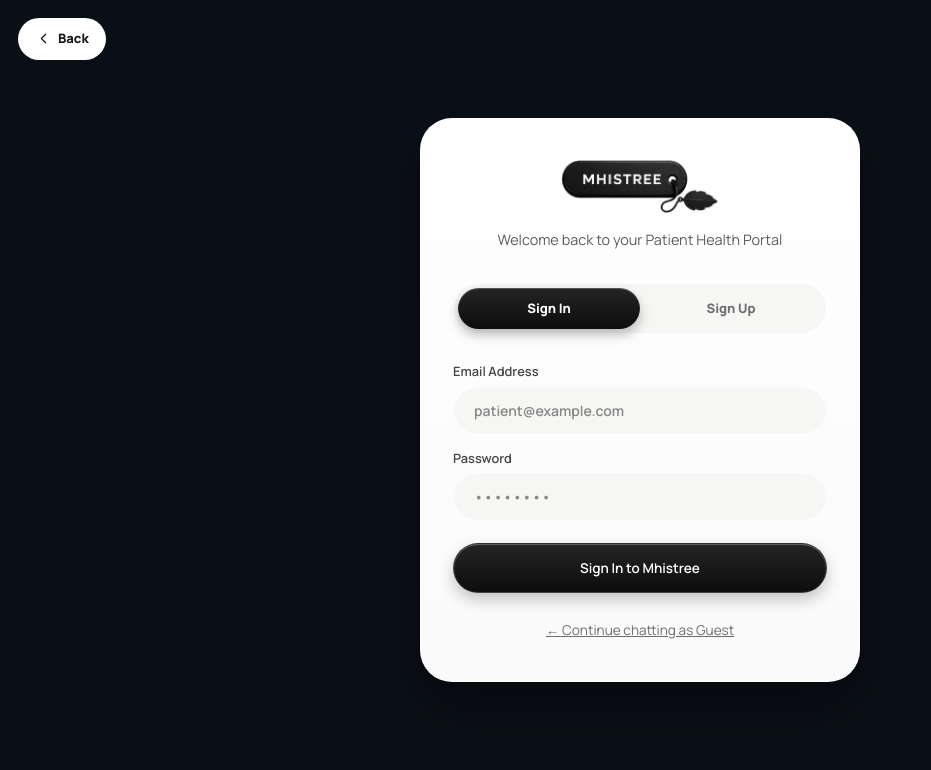
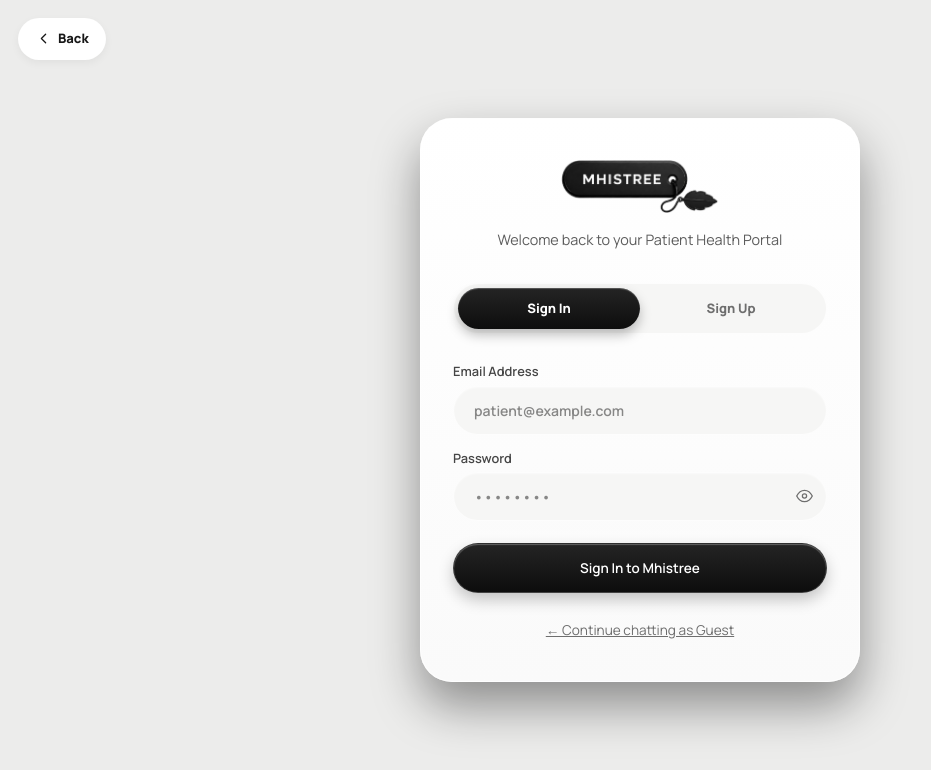
Before and after one commit to Lilworld200/mhistree, a Next.js app: page /auth in a window 1280 px wide. Shown: the top 770 px of the page, without its empty margins (0-931 px from the left). Built offline with nearby package versions, Linux system fonts and the light colour scheme; no server answers.

Commit message:
feat: add icon library, settings view component, auth page, and global styles

```diff
--- a/app/auth/page.tsx
+++ b/app/auth/page.tsx
@@ -24,6 +24,7 @@ export default function AuthPage() {
   const [loading, setLoading] = useState(false);
   const [errorMsg, setErrorMsg] = useState<string | null>(null);
   const [successMsg, setSuccessMsg] = useState<string | null>(null);
+  const [showPw, setShowPw] = useState(false);
 
   const supabase = createClient();
 
@@ -33,10 +34,16 @@ export default function AuthPage() {
     setSuccessMsg(null);
     setLoading(true);
 
+    // Normalize input before it reaches the auth service: trim stray
+    // whitespace and compare emails case-insensitively.
+    const cleanEmail = email.trim().toLowerCase();
+    const cleanFirstName = firstName.trim();
+    const cleanLastName = lastName.trim();
+
     try {
       if (mode === "signin") {
         const { data, error } = await supabase.auth.signInWithPassword({
-          email,
+          email: cleanEmail,
           password,
         });
 
@@ -52,12 +59,12 @@ export default function AuthPage() {
         }
       } else {
         const { data, error } = await supabase.auth.signUp({
-          email,
+          email: cleanEmail,
           password,
           options: {
             data: {
-              first_name: firstName,
-              last_name: lastName,
+              first_name: cleanFirstName,
+              last_name: cleanLastName,
             },
           },
         });
@@ -94,8 +101,8 @@ export default function AuthPage() {
         justifyContent: "center",
         padding: "2rem 1rem",
         position: "relative",
-        background: "var(--color-bg, #0b0f17)",
-        color: "var(--color-fg, #f1f5f9)",
+        background: "var(--shell, #ececeb)",
+        color: "var(--ink, #1a1a1a)",
       }}
     >
       <button
@@ -322,16 +329,44 @@ export default function AuthPage() {
             >
               Password
             </label>
+            <div style={{ position: "relative" }}>
               <input
-              type="password"
+                type={showPw ? "text" : "password"}
                 required
                 minLength={6}
                 value={password}
                 onChange={(e) => setPassword(e.target.value)}
                 placeholder="••••••••"
                 className="cinput"
-              style={{ width: "100%" }}
+                autoComplete={
+                  mode === "signin" ? "current-password" : "new-password"
+                }
+                style={{ width: "100%", paddingRight: "48px" }}
               />
+              <button
+                type="button"
+                onClick={() => setShowPw((v) => !v)}
+                aria-label={showPw ? "Hide password" : "Show password"}
+                aria-pressed={showPw}
+                style={{
+                  position: "absolute",
+                  right: "4px",
+                  top: "50%",
+                  transform: "translateY(-50%)",
+                  display: "inline-flex",
+                  alignItems: "center",
+                  justifyContent: "center",
+                  padding: "10px",
+                  background: "none",
+                  border: "none",
+                  borderRadius: "10px",
+                  color: "var(--ink2)",
+                  cursor: "pointer",
+                }}
+              >
+                <Icon n={showPw ? "eyeoff" : "eye"} s={17} />
+              </button>
+            </div>
           </div>
 
           <Btn
--- a/app/globals.css
+++ b/app/globals.css
@@ -1514,6 +1514,28 @@
     background: linear-gradient(180deg, #ffffff, #fafafa);
   }
 
+  /* ── Inline button spinner ──────────────────────────────────── */
+  .spin {
+    display: inline-block;
+    width: 14px;
+    height: 14px;
+    flex: none;
+    border: 2px solid currentColor;
+    border-top-color: transparent;
+    border-radius: 50%;
+    animation: rot 0.7s linear infinite;
+  }
+  @keyframes rot {
+    to {
+      transform: rotate(360deg);
+    }
+  }
+  @media (prefers-reduced-motion: reduce) {
+    .spin {
+      animation-duration: 1.6s;
+    }
+  }
+
   /* ── Toasts ─────────────────────────────────────────────────── */
   .toasts {
     position: fixed;
--- a/components/ui/icons.tsx
+++ b/components/ui/icons.tsx
@@ -29,6 +29,8 @@ const PATHS = {
   clock: "M12 3a9 9 0 1 0 0 18 9 9 0 0 0 0-18zM12 7v5l4 2",
   download: "M21 15v4a2 2 0 0 1-2 2H5a2 2 0 0 1-2-2v-4M7 10l5 5 5-5M12 15V3",
   eye: "M1 12s4-8 11-8 11 8 11 8-4 8-11 8-11-8-11-8zM12 9a3 3 0 1 0 0 6 3 3 0 0 0 0-6z",
+  eyeoff:
+    "M9.88 9.88a3 3 0 1 0 4.24 4.24M10.73 5.08A10.43 10.43 0 0 1 12 5c7 0 10 7 10 7a13.16 13.16 0 0 1-1.67 2.68M6.61 6.61A13.53 13.53 0 0 0 2 12s3 7 10 7a9.74 9.74 0 0 0 5.39-1.61M2 2l20 20",
   spark:
     "M12 3l1.9 5.8L20 10l-6.1 1.2L12 17l-1.9-5.8L4 10l6.1-1.2zM19 17l.9 2.6L22 20l-2.1.6L19 23l-.9-2.4L16 20l2.1-.4z",
   lock: "M5 11h14a2 2 0 0 1 2 2v7a2 2 0 0 1-2 2H5a2 2 0 0 1-2-2v-7a2 2 0 0 1 2-2zM7 11V7a5 5 0 0 1 10 0v4",
--- a/features/settings/components/settings-view.tsx
+++ b/features/settings/components/settings-view.tsx
@@ -4,6 +4,8 @@ import * as Tabs from "@radix-ui/react-tabs";
 import * as ToggleGroup from "@radix-ui/react-toggle-group";
 import { motion } from "motion/react";
 import { useRouter } from "next/navigation";
+import { useState } from "react";
+import { createClient } from "@/lib/supabase/client";
 import { Btn } from "@/components/ui/button";
 import { KvRow, MiniRow } from "@/components/ui/fact-row";
 import { Icon } from "@/components/ui/icons";
@@ -14,6 +16,7 @@ import { downloadJson } from "@/lib/utils/download";
 import { useDocumentsStore } from "@/features/documents/store";
 import { useTimelineStore } from "@/features/timeline/store";
 import { useShellStore } from "@/features/shell/store";
+import { useChatStore } from "@/features/chat/store";
 import { useSettingsStore } from "../store";
 
 const TABS = [
@@ -63,6 +66,25 @@ function Panel({ tab }: { tab: string }) {
   const setPref = useSettingsStore((s) => s.setPref);
   const theme = useShellStore((s) => s.theme);
   const setTheme = useShellStore((s) => s.setTheme);
+  const resetChat = useChatStore((s) => s.reset);
+
+  const [signingOut, setSigningOut] = useState(false);
+
+  const handleSignOut = async () => {
+    if (signingOut) return;
+    setSigningOut(true);
+    try {
+      const supabase = createClient();
+      await supabase.auth.signOut();
+      // Drop this member's local transcript for the next user in the tab.
+      resetChat();
+      toast("Signed out", "out");
+      router.push("/chat");
+    } catch {
+      toast("Sign out failed — please try again", "alert");
+      setSigningOut(false);
+    }
+  };
 
   switch (tab) {
     case "Account":
@@ -70,6 +92,7 @@ function Panel({ tab }: { tab: string }) {
         <Card
           label="Account"
           footer={
+            <div className="actrow">
               <Btn
                 kind="soft"
                 sm
@@ -80,6 +103,17 @@ function Panel({ tab }: { tab: string }) {
               >
                 Edit identity
               </Btn>
+              <Btn
+                kind="soft"
+                sm
+                icon={signingOut ? undefined : "out"}
+                disabled={signingOut}
+                onClick={handleSignOut}
+              >
+                {signingOut && <span className="spin" aria-hidden />}
+                Log out
+              </Btn>
+            </div>
           }
         >
           <KvRow k="Name" v="Nati Adeyemi" />
@@ -229,7 +263,8 @@ function Panel({ tab }: { tab: string }) {
             v={
               <button
                 className="link"
-                onClick={() => toast("Session signed out", "out")}
+                disabled={signingOut}
+                onClick={handleSignOut}
               >
                 Sign out
               </button>
```
Lines whose indentation alone changed are shown as unchanged.
